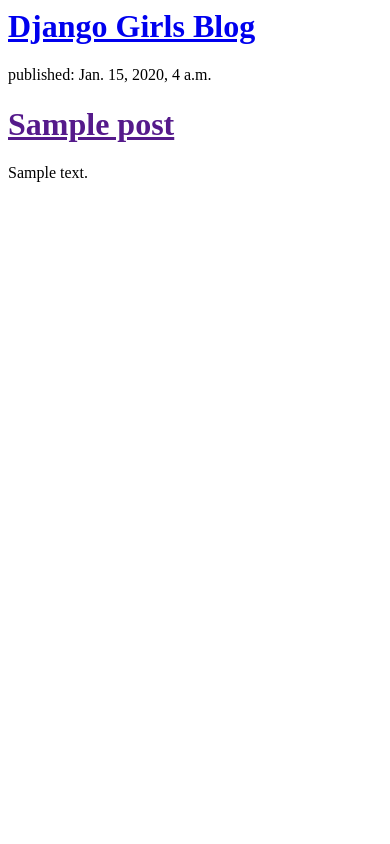
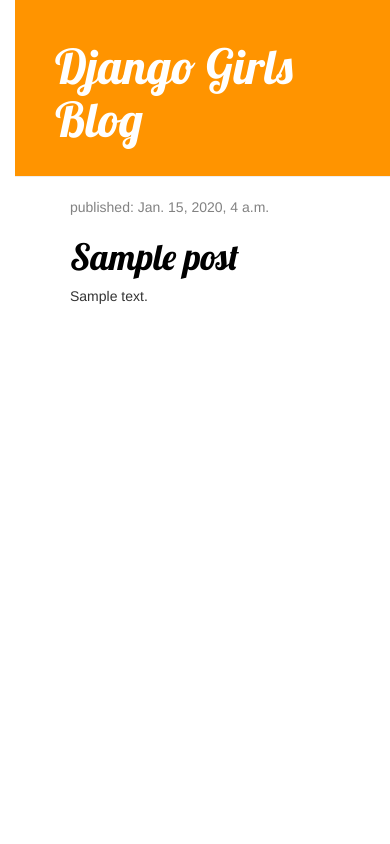
Before and after one commit to Delightfulqt/my-first-blog, a Django app: template blog/templates/blog/post_list.html in a window 390 px wide. Run offline with Django 3.2, Linux system fonts and the light colour scheme; the template is opened without the code that fills it: values that come from a table or form of the project are taken from there, others are empty; tables that the repository leaves empty hold one stand-in row (values such as "Sample post"); some libraries are stand-ins or nearby versions.

Commit message:
adds post list to project

```diff
--- /dev/null
+++ b/blog/static/css/blog.css
@@ -0,0 +1,53 @@
+h1 a {
+    color: #FCA205;
+    font-family: 'Lobster';
+}
+body {
+    padding-left: 15px;
+}
+.page-header {
+    background-color: #ff9400;
+    margin-top: 0;
+    padding: 20px 20px 20px 40px;
+}
+
+.page-header h1, .page-header h1 a, .page-header h1 a:visited, .page-header h1 a:active {
+    color: #ffffff;
+    font-size: 36pt;
+    text-decoration: none;
+}
+
+.content {
+    margin-left: 40px;
+}
+
+h1, h2, h3, h4 {
+    font-family: 'Lobster', cursive;
+}
+
+.date {
+    color: #828282;
+}
+
+.save {
+    float: right;
+}
+
+.post-form textarea, .post-form input {
+    width: 100%;
+}
+
+.top-menu, .top-menu:hover, .top-menu:visited {
+    color: #ffffff;
+    float: right;
+    font-size: 26pt;
+    margin-right: 20px;
+}
+
+.post {
+    margin-bottom: 70px;
+}
+
+.post h1 a, .post h1 a:visited {
+    color: #000000;
+}
--- /dev/null
+++ b/blog/templates/blog/base.html
@@ -0,0 +1,24 @@
+{% load staticfiles %}
+<html>
+    <head>
+    <link href="//fonts.googleapis.com/css?family=Lobster&subset=latin,latin-ext" rel="stylesheet" type="text/css">
+    <link rel="stylesheet" href="//maxcdn.bootstrapcdn.com/bootstrap/3.2.0/css/bootstrap.min.css">
+<link rel="stylesheet" href="//maxcdn.bootstrapcdn.com/bootstrap/3.2.0/css/bootstrap-theme.min.css">
+<link rel="stylesheet" href="{% static 'css/blog.css' %}">
+
+
+    </head>
+ <body>
+    <div class="page-header">
+        <h1><a href="/">Django Girls Blog</a></h1>
+    </div>
+    <div class="content container">
+        <div class="row">
+            <div class="col-md-8">
+            {% block content %}
+            {% endblock %}
+            </div>
+        </div>
+    </div>
+</body>
+</html>
--- a/blog/templates/blog/post_list.html
+++ b/blog/templates/blog/post_list.html
@@ -1,11 +1,14 @@
-<div>
-    <h1><a href="/">Django Girls Blog</a></h1>
-</div>
+{% extends 'blog/base.html' %}
 
-{% for post in posts %}
-    <div>
-        <p>published: {{ post.published_date }}</p>
-        <h1><a href="">{{ post.title }}</a></h1>
-        <p>{{ post.text|linebreaksbr }}</p>
-    </div>
-{% endfor %}
+
+{% block content %}
+            {% for post in posts %}
+                <div class="post">
+                    <div class="date">
+                        <p>published: {{ post.published_date }}</p>
+                    </div>
+                    <h1><a href="{% url 'post_detail' pk=post.pk %}">{{ post.title }}</a></h1>
+                    <p>{{ post.text|linebreaksbr }}</p>
+                </div>
+            {% endfor %}
+{% endblock %}
--- a/blog/urls.py
+++ b/blog/urls.py
@@ -1,6 +1,7 @@
-from django.conf.urls import url
+from django.conf.urls import include, url
 from . import views
 
 urlpatterns = [
     url(r'^$', views.post_list, name='post_list'),
+    url(r'^post/(?P<pk>\d+)/$', views.post_detail, name='post_detail'),
 ]
--- a/blog/views.py
+++ b/blog/views.py
@@ -1,8 +1,12 @@
 from django.shortcuts import render
 from django.utils import timezone
 from .models import Post
+from django.shortcuts import render, get_object_or_404
 
 # Create your views here.
 def post_list(request):
     posts = Post.objects.filter(published_date__lte=timezone.now()).order_by('published_date')
     return render(request, 'blog/post_list.html', {'posts': posts})
+def post_detail(request, pk):
+    post = get_object_or_404(Post, pk=pk)
+    return render(request, 'blog/post_detail.html', {'post': post})
```
Also changed, not shown: blog/templates/blog/post_detail.html (added, +13 -0 lines).
